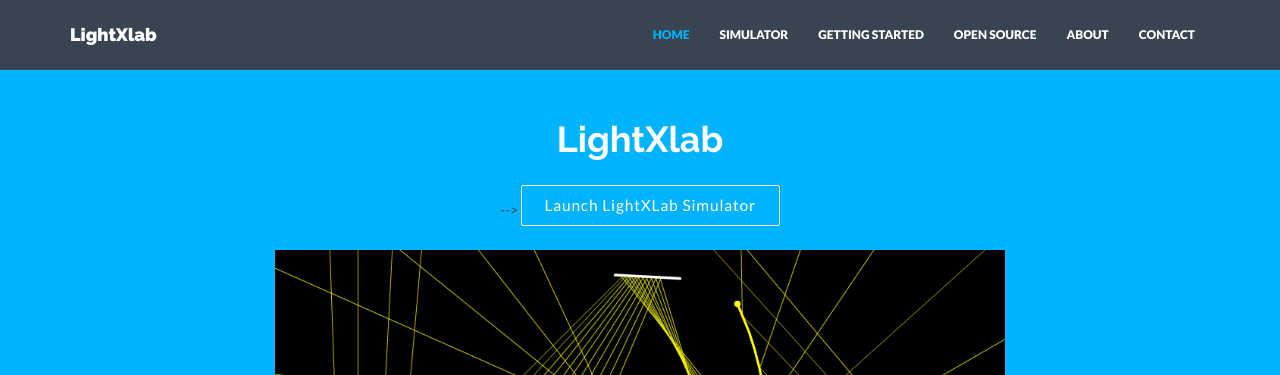
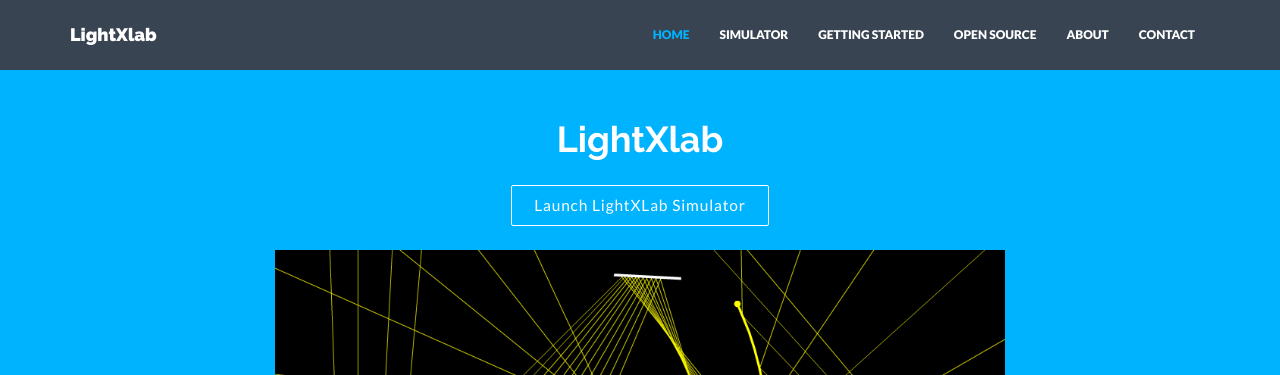
Before and after one commit to satu0king/LightXlab, a Jekyll site: the page built from index.html, in a window 1280 px wide and 1172 px high. Shown: the top 375 px of the window. Built offline with Jekyll 4.4.1, drawn with Linux system fonts in a browser that asks for light colours; nearby versions of some CDN libraries.

```diff
--- a/index.html
+++ b/index.html
@@ -7,7 +7,7 @@ permalink: /
     <div class="container">
         <div class="row"
             <div class="col-lg-8 col-lg-offset-2">
-            <h1> LightXlab </h1>-->
+            <h1> LightXlab </h1>
                 <a href="{{ "/simulator" | prepend: site.baseurl }}" class="btn btn-theme btn-outline btn-lg dmbutton">Launch LightXLab Simulator</a></p>
             </div>
             <div class="col-lg-8 col-lg-offset-2 himg">
```
